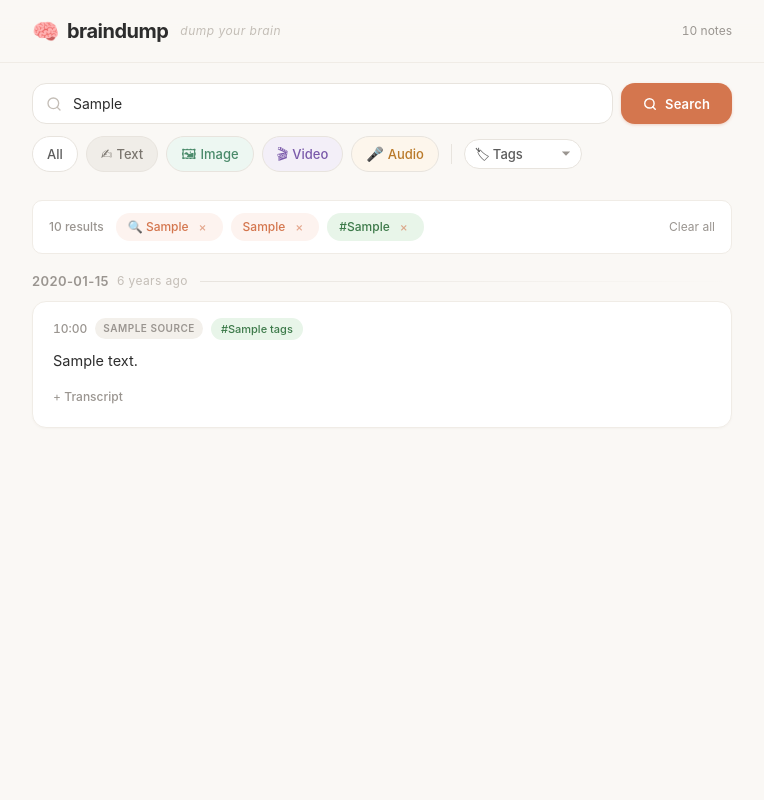
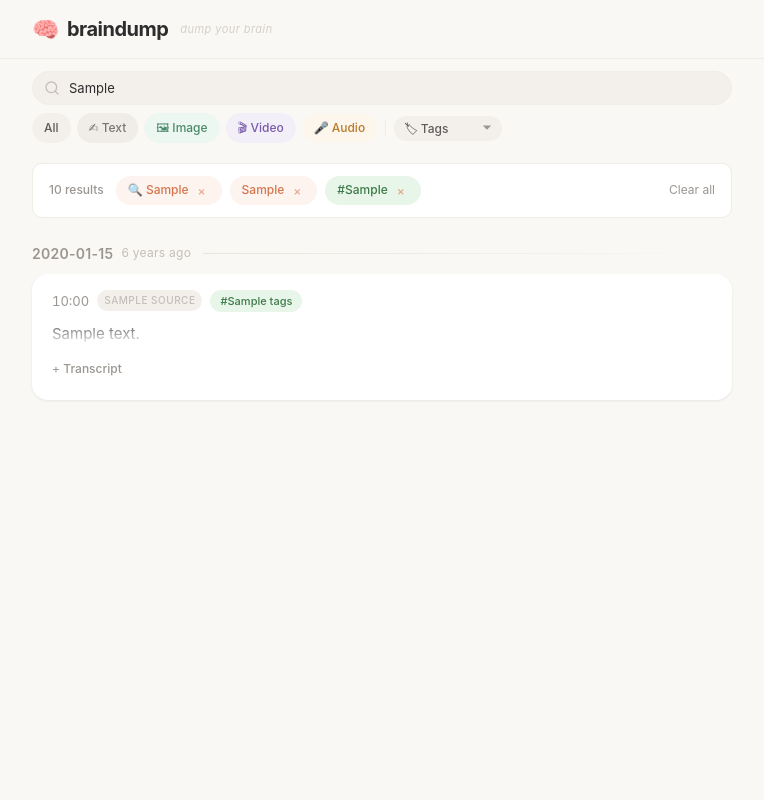
Before and after one commit to ApeCodeAI/thinktape, a FastAPI app: template braindump/web/templates/timeline.html in a window 1280 px wide. Shown: the whole page, without its empty margins (258-1022 px from the left). Run offline with FastAPI, Linux system fonts and the light colour scheme; the template is opened without the code that fills it: most values are stand-ins (such as "Sample title", 1, 10 or a date in 2020); parts of the project's set-up code (start-up, migrations or seed data) failed here and were passed over.

Commit message:
polish: refined card design, typography scale, compact search, spacing rhythm

```diff
--- a/braindump/web/static/style.css
+++ b/braindump/web/static/style.css
@@ -67,7 +67,7 @@
     --space-12: 48px;
 
     /* Radii */
-    --radius: 14px;
+    --radius: 16px;
     --radius-sm: 10px;
     --radius-xs: 6px;
     --radius-pill: 100px;
@@ -125,7 +125,7 @@ body {
     backdrop-filter: saturate(180%) blur(20px);
     -webkit-backdrop-filter: saturate(180%) blur(20px);
     border-bottom: 1px solid var(--border-light);
-    padding: 14px 0;
+    padding: 12px 0;
     position: sticky;
     top: 0;
     z-index: 100;
@@ -163,9 +163,10 @@ body {
 
 .tagline {
     color: var(--text-faint);
-    font-size: 12px;
+    font-size: 11px;
     font-style: italic;
     letter-spacing: 0.04em;
+    opacity: 0.7;
 }
 
 .header-stats {
@@ -180,7 +181,7 @@ body {
    Search & Filter Toolbar
    ═══════════════════════════════════════════════════════════════════ */
 .toolbar {
-    padding: var(--space-5) 0 var(--space-2);
+    padding: var(--space-3) 0 var(--space-1);
 }
 
 .search-form {
@@ -197,7 +198,7 @@ body {
 
 .search-icon {
     position: absolute;
-    left: 14px;
+    left: 12px;
     top: 50%;
     transform: translateY(-50%);
     color: var(--text-faint);
@@ -211,24 +212,25 @@ body {
 
 .search-input {
     width: 100%;
-    padding: 11px 14px 11px 40px;
-    border: 1.5px solid var(--border);
-    border-radius: var(--radius);
-    font-size: 14px;
+    padding: 8px 14px 8px 36px;
+    border: 1px solid var(--border-light);
+    border-radius: var(--radius-pill);
+    font-size: 13px;
     font-family: var(--font-sans);
-    background: var(--card-bg);
+    background: var(--bg-warm);
     color: var(--text);
     outline: none;
     transition: border-color var(--transition), box-shadow var(--transition), background var(--transition);
 }
 
 .search-input:hover {
-    border-color: var(--border-hover);
+    border-color: var(--border);
+    background: var(--card-bg);
 }
 
 .search-input:focus {
     border-color: var(--accent);
-    box-shadow: 0 0 0 3px rgba(212, 118, 78, 0.10);
+    box-shadow: 0 0 0 3px rgba(212, 118, 78, 0.08);
     background: #fff;
 }
 
@@ -253,19 +255,9 @@ body {
     letter-spacing: 0.01em;
 }
 
+/* Hide search button — trigger search on Enter key */
 .btn-search {
-    background: var(--accent);
-    color: #fff;
-    box-shadow: 0 1px 3px rgba(212, 118, 78, 0.3);
-}
-.btn-search:hover {
-    background: var(--accent-hover);
-    box-shadow: 0 2px 8px rgba(212, 118, 78, 0.35);
-    transform: translateY(-1px);
-}
-.btn-search:active {
-    transform: translateY(0);
-    box-shadow: 0 1px 2px rgba(212, 118, 78, 0.3);
+    display: none;
 }
 
 
@@ -273,10 +265,10 @@ body {
 .filter-bar {
     display: flex;
     align-items: center;
-    gap: var(--space-2);
-    flex-wrap: wrap;
-    margin-top: var(--space-3);
-    padding-bottom: var(--space-2);
+    gap: 6px;
+    flex-wrap: nowrap;
+    margin-top: var(--space-2);
+    padding-bottom: var(--space-1);
     overflow-x: auto;
     -webkit-overflow-scrolling: touch;
     scrollbar-width: none;
@@ -286,14 +278,14 @@ body {
 .filter-chip {
     display: inline-flex;
     align-items: center;
-    gap: var(--space-1);
-    padding: 6px 14px;
+    gap: 3px;
+    padding: 5px 12px;
     border-radius: var(--radius-pill);
-    font-size: 13px;
+    font-size: 12px;
     font-weight: 500;
     cursor: pointer;
-    border: 1.5px solid var(--border);
-    background: var(--card-bg);
+    border: none;
+    background: var(--bg-warm);
     color: var(--text-secondary);
     text-decoration: none;
     transition: all var(--transition);
@@ -302,19 +294,18 @@ body {
 }
 
 .filter-chip:hover {
-    border-color: var(--border-hover);
-    background: var(--bg-warm);
+    background: var(--border);
+    color: var(--text);
 }
 
 .filter-chip.active {
-    border-color: var(--accent);
     background: var(--accent-light);
     color: var(--accent);
     font-weight: 600;
 }
 
 .filter-chip .chip-icon {
-    font-size: 14px;
+    font-size: 12px;
     line-height: 1;
 }
 
@@ -386,13 +377,13 @@ body {
 
 /* Tag selector in filter bar — styled as a compact chip-like dropdown */
 .tag-select {
-    padding: 6px 28px 6px 10px;
-    border: 1.5px solid var(--border);
+    padding: 5px 26px 5px 10px;
+    border: none;
     border-radius: var(--radius-pill);
-    font-size: 13px;
+    font-size: 12px;
     font-weight: 500;
     font-family: var(--font-sans);
-    background: var(--card-bg);
+    background: var(--bg-warm);
     color: var(--text-secondary);
     cursor: pointer;
     outline: none;
@@ -403,15 +394,15 @@ body {
     background-repeat: no-repeat;
     background-position: right 10px center;
 }
-.tag-select:hover { border-color: var(--border-hover); background-color: var(--bg-warm); }
-.tag-select:focus { border-color: var(--accent); }
+.tag-select:hover { background-color: var(--border); color: var(--text); }
+.tag-select:focus { box-shadow: 0 0 0 2px rgba(212, 118, 78, 0.15); }
 
-/* Filter divider (vertical line between type chips and tag selector) */
+/* Filter divider (subtle separator) */
 .filter-divider {
     width: 1px;
-    height: 20px;
-    background: var(--border);
-    margin: 0 4px;
+    height: 16px;
+    background: var(--border-light);
+    margin: 0 2px;
     flex-shrink: 0;
 }
 
@@ -483,22 +474,26 @@ body {
    Date Group Headers — elegant timeline separators
    ═══════════════════════════════════════════════════════════════════ */
 .date-group {
-    margin-bottom: var(--space-4);
+    margin-bottom: var(--space-3);
 }
 
 .date-header {
-    font-size: 13px;
+    font-size: 14px;
     font-weight: 600;
     color: var(--text-muted);
-    letter-spacing: 0.03em;
-    padding: var(--space-4) 0 var(--space-2);
+    letter-spacing: 0.02em;
+    padding: var(--space-6) 0 var(--space-2);
     position: sticky;
-    top: 53px;
+    top: 49px;
     background: var(--bg);
     z-index: 10;
     display: flex;
     align-items: center;
     gap: var(--space-3);
+}
+
+.date-group:first-child .date-header {
+    padding-top: var(--space-3);
 }
 
 .date-label {
@@ -535,23 +530,22 @@ body {
     background: var(--card-bg);
     border-radius: var(--radius);
     padding: var(--space-4) var(--space-5);
-    margin-bottom: var(--space-2);
-    box-shadow: var(--shadow-xs);
-    border: 1px solid var(--border-light);
-    transition: box-shadow 0.25s var(--ease), transform 0.25s var(--ease), border-color 0.25s var(--ease);
+    margin-bottom: var(--space-3);
+    box-shadow: 0 1px 3px rgba(0,0,0,0.08);
+    border: none;
+    transition: box-shadow 0.25s var(--ease), transform 0.25s var(--ease);
     position: relative;
     overflow: hidden;
 }
 
 .note-card:hover {
-    box-shadow: var(--shadow-hover);
+    box-shadow: 0 4px 16px rgba(0,0,0,0.10), 0 2px 6px rgba(0,0,0,0.06);
     transform: translateY(-2px);
-    border-color: var(--border);
 }
 
 .note-card:active {
     transform: translateY(-1px);
-    box-shadow: var(--shadow);
+    box-shadow: 0 2px 8px rgba(0,0,0,0.08);
 }
 
 /* Scroll-in animation */
@@ -588,19 +582,19 @@ body {
 }
 
 .note-time {
-    font-size: 12px;
+    font-size: 13px;
     color: var(--text-muted);
     font-variant-numeric: tabular-nums;
-    font-weight: 500;
+    font-weight: 400;
 }
 
 .note-source {
     font-size: 10px;
-    color: var(--text-muted);
+    color: var(--text-faint);
     background: var(--bg-warm);
-    padding: 2px 8px;
+    padding: 2px 7px;
     border-radius: var(--radius-pill);
-    font-weight: 600;
+    font-weight: 500;
     text-transform: uppercase;
     letter-spacing: 0.05em;
 }
@@ -688,14 +682,24 @@ body {
 }
 
 .note-text {
-    font-size: 14.5px;
-    line-height: var(--lh-relaxed);
+    font-size: 15px;
+    line-height: 1.8;
     color: var(--text);
     word-break: break-word;
     overflow: hidden;
-    display: -webkit-box;
-    -webkit-line-clamp: 4;
-    -webkit-box-orient: vertical;
+    position: relative;
+    max-height: calc(1.8em * 3.5);
+}
+
+.note-text::after {
+    content: '';
+    position: absolute;
+    bottom: 0;
+    left: 0;
+    right: 0;
+    height: 2em;
+    background: linear-gradient(to bottom, rgba(255,255,255,0) 0%, rgba(255,255,255,1) 100%);
+    pointer-events: none;
 }
 
 /* ─── Markdown in Cards ─── */
--- a/braindump/web/templates/timeline.html
+++ b/braindump/web/templates/timeline.html
@@ -2,9 +2,7 @@
 
 {% block title %}braindump — timeline{% endblock %}
 
-{% block header_extra %}
-<span class="header-stats">{{ total }} notes</span>
-{% endblock %}
+{% block header_extra %}{% endblock %}
 
 {% block content %}
 <div class="toolbar">
```
Also changed, not shown: other parts of braindump/web/static/style.css (+46 -34 lines), braindump/web/templates/note.html (+10 -10 lines).
